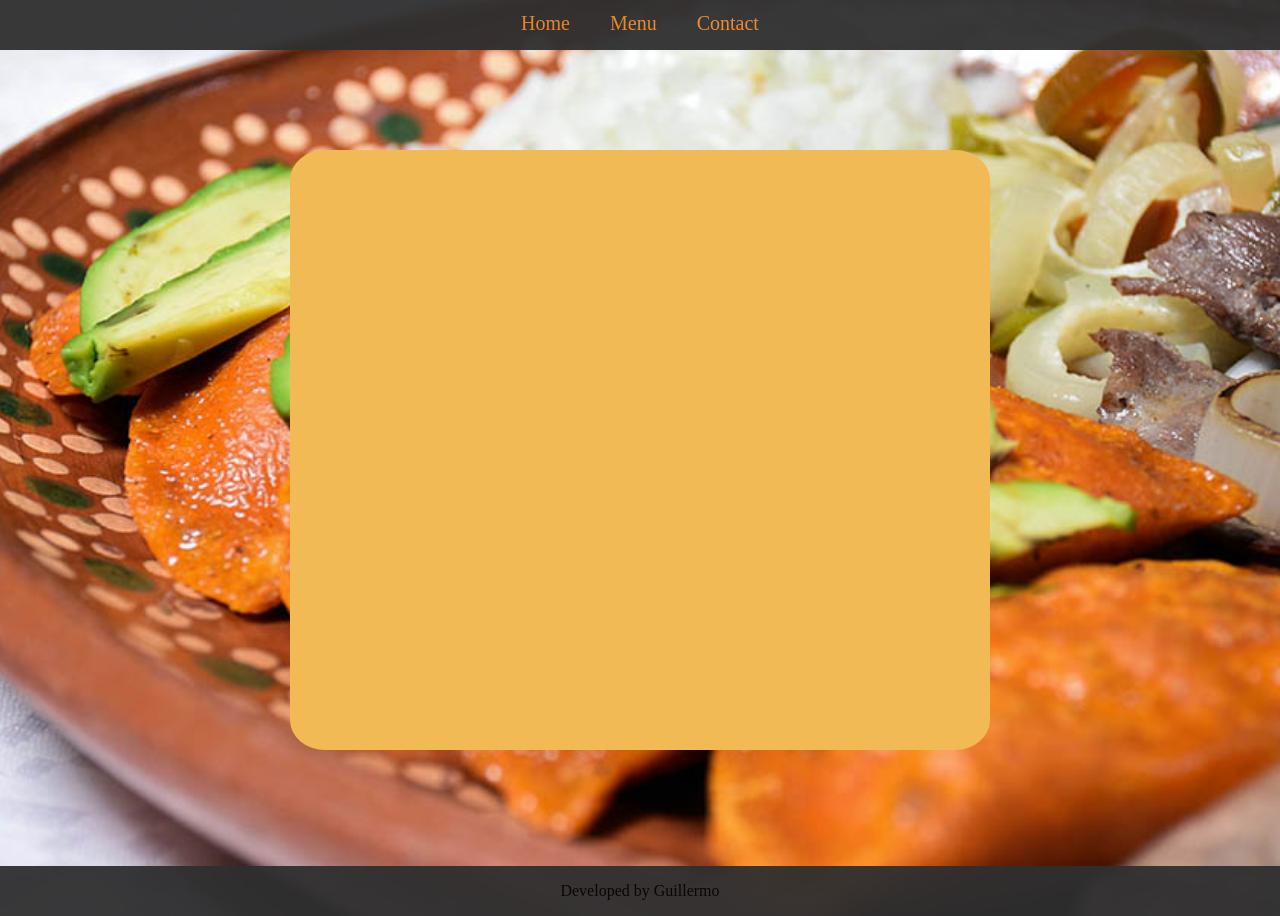
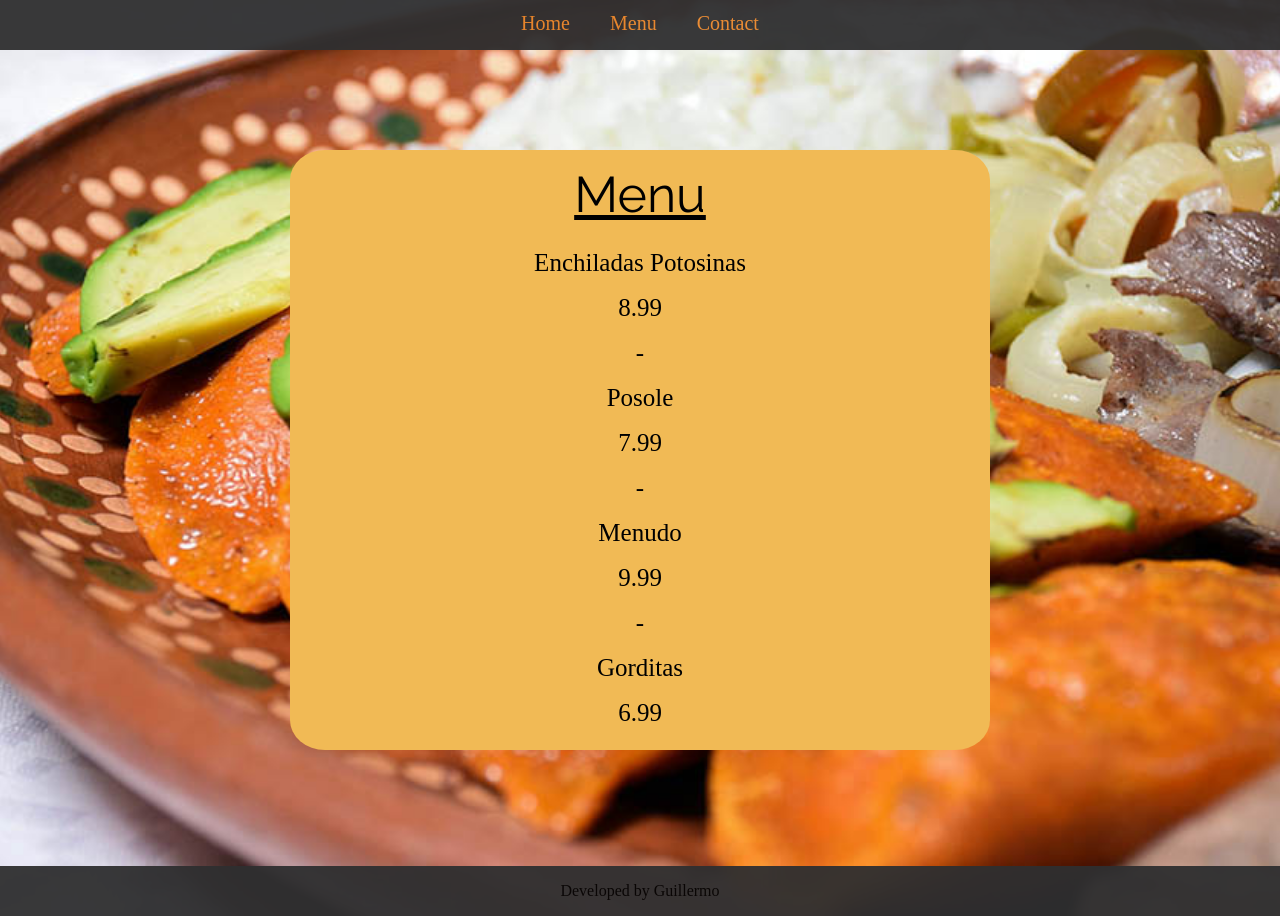
Before and after one commit to GuillermoC93/restaurant_page, a website built with webpack: page src/index.html in a window 1280 px wide. Both pictures are taken after a click on the element "Menu". Built offline with nearby package versions, Linux system fonts and the light colour scheme.

Commit message:
full styling done

```diff
--- a/src/menuPage.js
+++ b/src/menuPage.js
@@ -3,11 +3,60 @@ import './styles.css'
 
 const menuPage = () => {
   const content = document.querySelector('#content');
-  const container = document.createElement('div');
+  const menu = document.createElement('div');
+  const menuHeader = document.createElement('div');
+  const enchiladas = document.createElement('div');
+  const enchiladasPrice = document.createElement('div');
+  const linebreak = document.createElement('div');
+  const posole = document.createElement('div');
+  const posolePrice = document.createElement('div');
+  const linebreak2 = document.createElement('div');
+  const menudo = document.createElement('div');
+  const menudoPrice = document.createElement('div');
+  const linebreak3 = document.createElement('div');
+  const gorditas = document.createElement('div');
+  const gorditasPrice = document.createElement('div');
 
-  container.classList.toggle('menu');
-  content.appendChild(container);
+  menu.classList.toggle('menu');
+  menuHeader.classList.toggle('menu-header');
+  enchiladas.classList.toggle('menu-items');
+  enchiladasPrice.classList.toggle('menu-items');
+  linebreak.classList.toggle('menu-items');
+  posole.classList.toggle('menu-items');
+  posolePrice.classList.toggle('menu-items');
+  linebreak2.classList.toggle('menu-items');
+  gorditas.classList.toggle('menu-items');
+  gorditasPrice.classList.toggle('menu-items');
+  linebreak3.classList.toggle('menu-items');
+  menudo.classList.toggle('menu-items');
+  menudoPrice.classList.toggle('menu-items');
 
+  menuHeader.textContent = "Menu";
+  enchiladas.textContent = "Enchiladas Potosinas";
+  enchiladasPrice.textContent = "8.99";
+  linebreak.textContent = "-";
+  posole.textContent = "Posole";
+  posolePrice.textContent = "7.99";
+  linebreak2.textContent = "-";
+  menudo.textContent = "Menudo";
+  menudoPrice.textContent = "9.99";
+  linebreak3.textContent = "-";
+  gorditas.textContent = "Gorditas";
+  gorditasPrice.textContent = "6.99";
+
+  content.appendChild(menu);
+  menu.appendChild(menuHeader);
+  menu.appendChild(enchiladas);
+  menu.appendChild(enchiladasPrice);
+  menu.appendChild(linebreak);
+  menu.appendChild(posole);
+  menu.appendChild(posolePrice);
+  menu.appendChild(linebreak2);
+  menu.appendChild(menudo);
+  menu.appendChild(menudoPrice);
+  menu.appendChild(linebreak3);
+  menu.appendChild(gorditas);
+  menu.appendChild(gorditasPrice);
 }
 
 export default menuPage
--- a/src/styles.css
+++ b/src/styles.css
@@ -81,6 +81,23 @@ body, html {
   margin-top: 100px;
 }
 
+.menu-header {
+  display: flex;
+  justify-content: center;
+  font-family: 'Raleway', sans-serif;
+  font-size: 50px;
+  text-decoration: underline;
+  padding-bottom: 30px;
+  padding-top: 20px;
+}
+
+.menu-items {
+  display: flex;
+  justify-content: center;
+  font-size: 25px;
+  padding-bottom: 20px;
+}
+
 .contact {
   background-color: #f1ba55;
   border-radius: 5%;
```
Also changed, not shown: dist/bundle.js.
